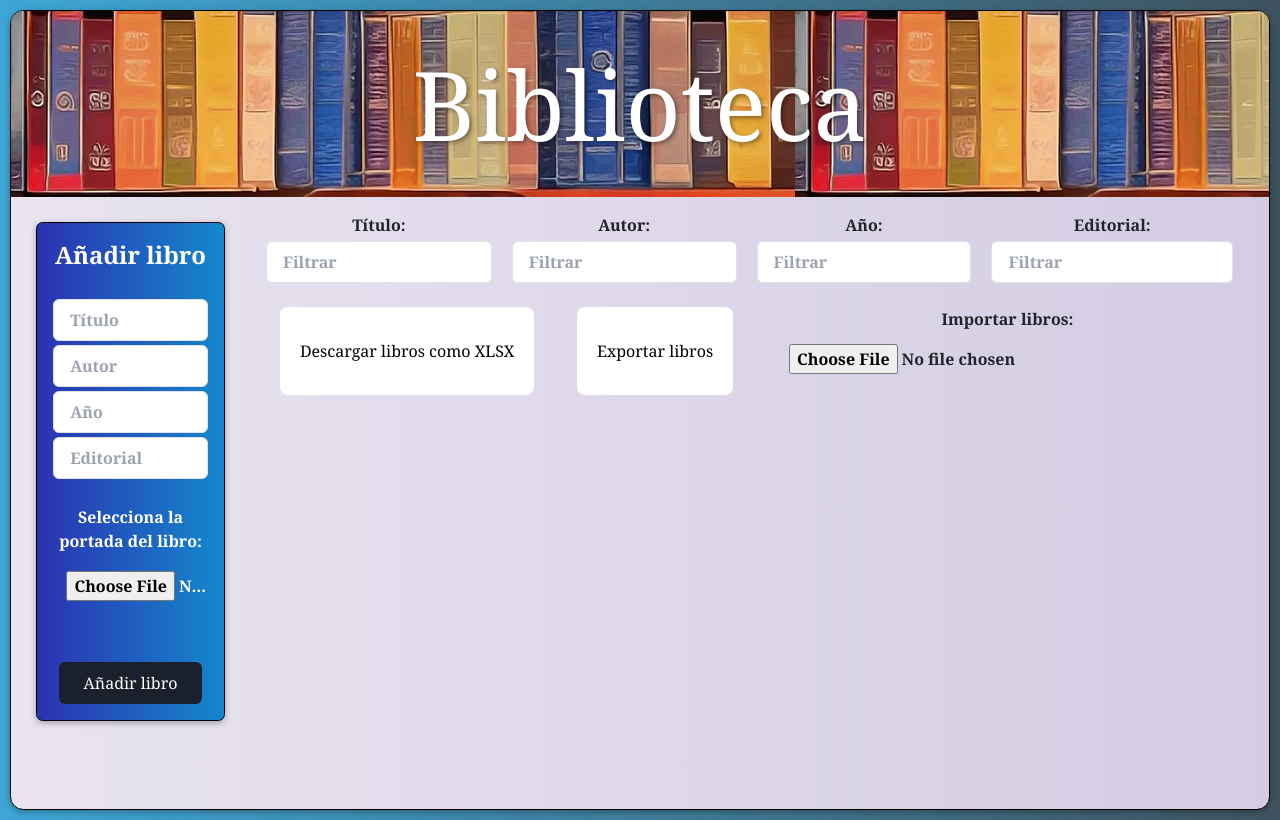
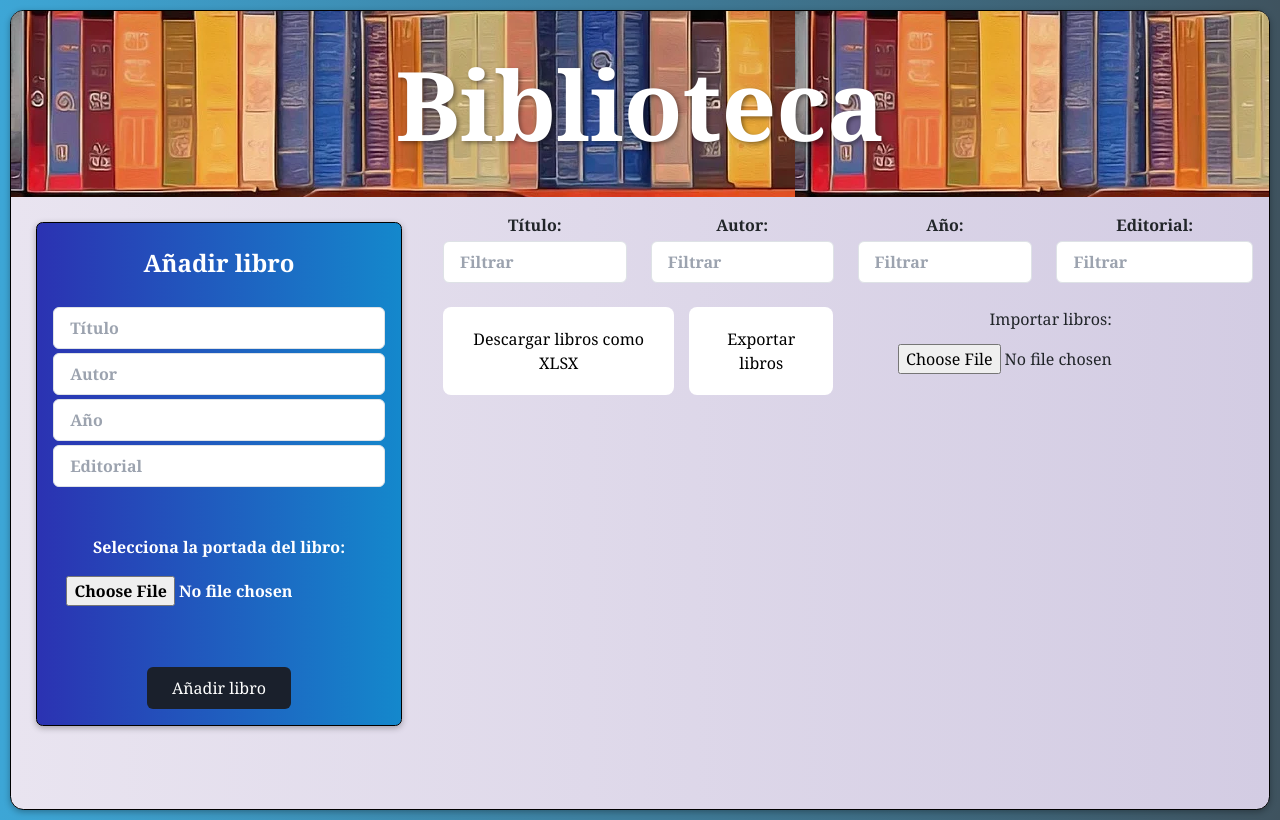
Before and after one commit to Criscode2022/biblioteca, a React (Vite) app: page / in a window 1280 px wide. Built offline with nearby package versions, Linux system fonts and the light colour scheme.

Commit message:
Improve styles, layout and clean code

```diff
--- a/src/App.css
+++ b/src/App.css
@@ -1,50 +1,45 @@
-@import 'tailwindcss/base';
-@import 'tailwindcss/components';
-@import 'tailwindcss/utilities';
+@import "tailwindcss/base";
+@import "tailwindcss/components";
+@import "tailwindcss/utilities";
 
 * {
   box-sizing: border-box;
   max-width: 100% !important;
 }
 
-
 #root {
   margin: 0;
   padding: 0;
   text-align: center;
-  background: #D3CCE3;
+  background: #d3cce3;
   /* fallback for old browsers */
-  background: -webkit-linear-gradient(to right, #E9E4F0, #D3CCE3);
+  background: -webkit-linear-gradient(to right, #e9e4f0, #d3cce3);
   /* Chrome 10-25, Safari 5.1-6 */
-  background: linear-gradient(to right, #E9E4F0, #D3CCE3);
+  background: linear-gradient(to right, #e9e4f0, #d3cce3);
   /* W3C, IE 10+/ Edge, Firefox 16+, Chrome 26+, Opera 12+, Safari 7+ */
-
 
   border: solid black 1px;
   border-radius: 10pt;
   box-shadow: 0 2px 6px rgba(0, 0, 0, 0.3) !important;
-  font-family: Georgia, 'Times New Roman', Times, serif;
+  font-family: Georgia, "Times New Roman", Times, serif;
   width: fit-content;
   min-height: 100vh;
   height: fit-content;
 }
 
 body {
-
   background: #314755 !important;
   /* fallback for old browsers */
   background: -webkit-linear-gradient(to right, #26a0da, #425561) !important;
   /* Chrome 10-25, Safari 5.1-6 */
   background: linear-gradient(to right, #3da6d6, #3f535f) !important;
-  font-family: Georgia, 'Times New Roman', Times, serif;
-  padding:10px;
-
+  font-family: Georgia, "Times New Roman", Times, serif;
+  padding: 10px;
 }
 
 html {
   margin: 0;
   height: 100%;
-
 }
 
 .card {
@@ -63,19 +58,18 @@ html {
 .sidebar {
   flex: 0 0 15%;
   padding: 1rem;
-  background: #1488CC;
-  background: -webkit-linear-gradient(to right, #2B32B2, #1488CC);
-  background: linear-gradient(to right, #2B32B2, #1488CC);
+  background: #1488cc;
+  background: -webkit-linear-gradient(to right, #2b32b2, #1488cc);
+  background: linear-gradient(to right, #2b32b2, #1488cc);
   border: solid black 1px;
   border-radius: 5pt;
   box-shadow: 0 2px 6px rgba(0, 0, 0, 0.3) !important;
   height: 100%;
   font-weight: bold;
-  font-family: Georgia, 'Times New Roman', Times, serif;
+  font-family: Georgia, "Times New Roman", Times, serif;
   margin: 2%;
   width: fit-content;
 }
-
 
 .main-content {
   flex: 1;
@@ -87,16 +81,11 @@ html {
   max-width: 100%;
 }
 
-
 h1 {
-
   text-align: center !important;
   font-weight: bold;
   text-shadow: 2px 2px 4px rgba(0, 0, 0, 0.4);
-
 }
-
-
 
 @media (max-width: 950px) {
   .app-container {
@@ -105,11 +94,9 @@ h1 {
     justify-content: space-between;
     align-items: center;
   }
-
 }
 
-#tit {
-
+.title {
   margin: 0;
   padding: 30pt;
   font-size: 6rem;
@@ -117,60 +104,45 @@ h1 {
   background-image: url(assets/books2.webp) !important;
   border-top-left-radius: 9pt;
   border-top-right-radius: 9pt;
-
-
 }
 
 input {
-
   padding: 10pt;
 }
 
 #flex {
-
   display: flex;
   justify-content: space-around;
   max-width: 100%;
   gap: 15px;
 }
 
-
 @media (max-width: 580px) {
-
   #flex {
     flex-direction: column;
     gap: 10px;
-
   }
 
   button {
     width: 100% !important;
   }
 
-@media (max-width: 480px) {
-
-    #tit {
-
+  @media (max-width: 480px) {
+    .title {
       font-size: 3rem;
     }
 
     .app-container {
-
       width: 95vw;
-
     }
 
-
-
     .sidebar {
-
       width: 90%;
       margin: 0 auto;
       margin-bottom: 10px;
     }
 
     .sidebar * {
-
       margin: auto;
     }
   }
--- a/src/App.jsx
+++ b/src/App.jsx
@@ -1,10 +1,10 @@
-import React, { useState, useEffect } from 'react';
+import 'bootstrap/dist/css/bootstrap.min.css';
+import React, { useEffect, useState } from 'react';
+import * as XLSX from 'xlsx';
 import './App.css';
+import FiltroLibros from './FiltroLibros.jsx';
+import FormularioLibros from './FormularioLibros';
 import ListaLibros from './ListaLibros';
-import FormularioLibros from './FormularioLibros';
-import FiltroLibros from './FiltroLibros.jsx';
-import 'bootstrap/dist/css/bootstrap.min.css';
-import * as XLSX from 'xlsx';
 
 const App = () => {
   const [libros, setLibros] = useState(JSON.parse(localStorage.getItem('libros')) || []);
@@ -56,8 +56,9 @@ const App = () => {
 
   return (
     <div className="App">
-    <h1 id='tit'>Biblioteca</h1>
+      <h1 className='title'>Biblioteca</h1>
       <div className="app-container">
+
         <div className="sidebar">
           <FormularioLibros addLibro={addLibro} />
         </div>
@@ -65,9 +66,9 @@ const App = () => {
           <FiltroLibros filtros={filtros} setFiltros={setFiltros} />
           <ListaLibros libros={filteredLibros} eliminarLibro={eliminarLibro} />
           <div id='flex'>
-                  <button className="text-black bg-white dark:text-white dark:bg-black" onClick={exportToExcel}>Descargar libros como XLSX</button>
+            <button className="text-black bg-white" onClick={exportToExcel}>Descargar libros como XLSX</button>
             <button
-  className="text-black bg-white dark:text-white dark:bg-black"
+              className="text-black bg-white"
               onClick={() => {
                 const data = JSON.stringify(libros);
                 const dataUri = `data:application/json;charset=utf-8,${encodeURIComponent(data)}`;
@@ -80,6 +81,9 @@ const App = () => {
 
               Exportar libros
             </button>
+
+
+
             <label>
               Importar libros:
               <input
--- a/src/FiltroLibros.css
+++ /dev/null
@@ -1,53 +0,0 @@
-.filters-container {
-  display: flex;
-  justify-content: space-between;
-  flex-wrap: wrap;
-}
-
-.filters-container label {
-  margin-right: 20px;
-}
-
-@media (min-width: 768px) {
-  .filters-container {
-    flex-wrap: nowrap;
-  }
-
-}
-
-* {
-  max-width: 100%;
-  width: 100%;
-}
-
-label {
-  width: fit-content;
-}
-
-button {
-  width: fit-content;
-}
-
-label {
-
-  font-weight: bold;
-}
-
-@media (max-width: 767px) {
-
-  input {
-
-    display: block;
-    max-width: 280px !important;
-  }
-
-}
-
-@media (max-width: 564px) {
-
-  .filters-container {
-    flex-direction: column;
-    align-items: center;
-  }
-
-}
--- a/src/FiltroLibros.jsx
+++ b/src/FiltroLibros.jsx
@@ -1,38 +1,36 @@
-import React from "react";
 import PropTypes from "prop-types";
-import "./FiltroLibros.css";
 
 const FiltroLibros = ({ filtros, setFiltros }) => {
 
   const handleChange = (e) => {
     const { name, value } = e.target;
 
-    // Convertir año a número
     const finalValue = name === "year" ? Number(value) : value;
     setFiltros((prevFilters) => ({ ...prevFilters, [name]: finalValue }));
   };
 
   return (
-    <div className="filters-container">
-      <label className="mb-4">
+    <>
+      <div className="!hidden md:!flex justify-around gap-4">
+
+        <label className="font-semibold mb-4">
           Título:
           <input
             placeholder="Filtrar"
-          className="border border-gray-300 px-3 py-2 mt-1 rounded w-full max-w-md dark:text-white"
+            className="border border-gray-300 px-3 py-2 mt-1 rounded w-full max-w-md"
             type="text"
             name="titulo"
             value={filtros.titulo || ""}
             onChange={handleChange}
             maxLength={60}
-
           />
         </label>
 
-      <label className="mb-4">
+        <label className="font-semibold mb-4">
           Autor:
           <input
             placeholder="Filtrar"
-          className="border border-gray-300 px-3 py-2 mt-1 rounded w-full max-w-md dark:text-white"
+            className="border border-gray-300 px-3 py-2 mt-1 rounded w-full max-w-md"
             type="text"
             name="autor"
             value={filtros.autor || ""}
@@ -41,11 +39,11 @@ const FiltroLibros = ({ filtros, setFiltros }) => {
           />
         </label>
 
-      <label className="mb-4">
+        <label className="font-semibold mb-4">
           Año:
           <input
             placeholder="Filtrar"
-          className="border border-gray-300 px-3 py-2 mt-1 rounded w-full max-w-md dark:text-white"
+            className="border border-gray-300 px-3 py-2 mt-1 rounded w-full max-w-md "
             type="number"
             name="year"
             value={filtros.year || ""}
@@ -54,11 +52,11 @@ const FiltroLibros = ({ filtros, setFiltros }) => {
           />
         </label>
 
-      <label className="mb-4">
+        <label className="font-semibold mb-4">
           Editorial:
           <input
             placeholder="Filtrar"
-          className="border border-gray-300 px-3 py-2 mt-1 rounded w-full max-w-md dark:text-white"
+            className="border border-gray-300 px-3 py-2 mt-1 rounded w-full max-w-md "
             type="text"
             name="editorial"
             value={filtros.editorial || ""}
@@ -67,6 +65,64 @@ const FiltroLibros = ({ filtros, setFiltros }) => {
           />
         </label>
       </div>
+
+      <div className="md:hidden flex flex-col">
+        <details>
+          <summary className="bg-white  rounded shadow px-4 py-2 mb-2">Buscar</summary>
+
+          <label className="w-full font-semibold mb-4">
+            Título
+            <input
+              placeholder="Título"
+              className="w-full py-2 mt-1 rounded "
+              type="text"
+              name="titulo"
+              value={filtros.titulo || ""}
+              onChange={handleChange}
+              maxLength={60}
+            />
+          </label>
+
+          <label className="w-full font-semibold mb-4">
+            Autor
+            <input
+              placeholder="Autor"
+              className="w-full py-2 mt-1 rounded "
+              type="text"
+              name="autor"
+              value={filtros.autor || ""}
+              onChange={handleChange}
+              maxLength={40}
+            />
+          </label>
+
+          <label className="w-full font-semibold mb-4">
+            Año
+            <input
+              placeholder="Año"
+              className="w-full px-3 py-2 mt-1 rounded max-w-md "
+              type="number"
+              name="year"
+              value={filtros.year || ""}
+              onChange={handleChange}
+              max={9999}
+            />
+          </label>
+          <label className="w-full font-semibold mb-4">
+            Editorial
+            <input
+              placeholder="Editorial"
+              className="w-full px-3 py-2 mt-1 rounded max-w-md "
+              type="text"
+              name="editorial"
+              value={filtros.editorial || ""}
+              onChange={handleChange}
+              maxLength={30}
+            />
+          </label>
+        </details>
+      </div>
+    </>
   );
 };
 
--- a/src/FormularioLibros.css
+++ /dev/null
@@ -1,15 +0,0 @@
-h2 {
-
-    margin-bottom: 20pt;
-    color: white !important;
-}
-
-#divIMG {
-
-    margin-top: 20pt;
-}
-
-#divIMG label {
-
-    color: white;
-}
--- a/src/FormularioLibros.jsx
+++ b/src/FormularioLibros.jsx
@@ -1,6 +1,5 @@
+import 'bootstrap/dist/css/bootstrap.min.css';
 import { useState } from 'react';
-import './FormularioLibros.css';
-import 'bootstrap/dist/css/bootstrap.min.css';
 
 const FormularioLibros = ({ addLibro }) => {
   const [titulo, setTitulo] = useState('');
@@ -47,7 +46,7 @@ const FormularioLibros = ({ addLibro }) => {
 
   return (
     <form onSubmit={handleSubmit} className="mx-auto">
-      <h2 className="text-2xl font-bold mb-4">Añadir libro</h2>
+      <h2 className="text-2xl font-bold mt-2 text-white mb-4">Añadir libro</h2>
 
       <div className="flex">
         <input
@@ -55,7 +54,7 @@ const FormularioLibros = ({ addLibro }) => {
           placeholder='Título'
           value={titulo}
           onChange={(e) => setTitulo(e.target.value)}
-            className="border border-gray-300 px-3 py-2 mt-1 rounded w-full max-w-md dark:text-white"
+          className="border border-gray-300 px-3 py-2 mt-1 rounded w-full max-w-md "
           maxLength={60}
         />
       </div>
@@ -66,7 +65,7 @@ const FormularioLibros = ({ addLibro }) => {
           placeholder='Autor'
           value={autor}
           onChange={(e) => setAutor(e.target.value)}
-            className="border border-gray-300 px-3 py-2 mt-1 rounded w-full max-w-md dark:text-white"
+          className="border border-gray-300 px-3 py-2 mt-1 rounded w-full max-w-md "
           maxLength={40}
 
         />
@@ -81,7 +80,7 @@ const FormularioLibros = ({ addLibro }) => {
             const value = Number(e.target.value);
             setYear(isNaN(value) ? '' : value.toString());
           }}
-            className="border border-gray-300 px-3 py-2 mt-1 rounded w-full max-w-md dark:text-white"
+          className="border border-gray-300 px-3 py-2 mt-1 rounded w-full max-w-md "
           max={9999}
         />
       </div>
@@ -92,13 +91,13 @@ const FormularioLibros = ({ addLibro }) => {
           placeholder='Editorial'
           value={editorial}
           onChange={(e) => setEditorial(e.target.value)}
-            className="border border-gray-300 px-3 py-2 mt-1 rounded w-full max-w-md dark:text-white"
+          className="border border-gray-300 px-3 py-2 mt-1 rounded w-full max-w-md "
           maxLength={30}
         />
       </div>
 
-      <div id='divIMG' className="flex">
-        <label className="block mb-4 flex-grow">
+      <div className="flex mt-5">
+        <label className="block mb-4 flex-grow text-white">
           Selecciona la portada del libro:
           <input
             type="file"
--- a/src/ListaLibros.css
+++ b/src/ListaLibros.css
@@ -1,5 +1,4 @@
 #listaLibros {
-
-    display: flex;
-    gap: 10px
+  display: flex;
+  gap: 10px;
 }
--- a/src/ListaLibros.jsx
+++ b/src/ListaLibros.jsx
@@ -1,6 +1,5 @@
-import React from 'react';
 import Libro from './Libro';
-import './ListaLibros.css'
+import './ListaLibros.css';
 
 const ListaLibros = ({ libros, eliminarLibro }) => (
   <div id='listaLibros' className="d-flex flex-wrap justify-content-center">
--- a/src/index.css
+++ b/src/index.css
@@ -2,11 +2,9 @@
   font-family: Inter, system-ui, Avenir, Helvetica, Arial, sans-serif;
   line-height: 1.5;
   font-weight: 400;
-
   color-scheme: light dark;
   color: rgba(255, 255, 255, 0.87);
   background-color: #242424;
-
   font-synthesis: none;
   text-rendering: optimizeLegibility;
   -webkit-font-smoothing: antialiased;
--- a/tailwind.config.js
+++ b/tailwind.config.js
@@ -1,6 +1,5 @@
 export default {
   purge: ["./index.html", "./src/**/*.{vue,js,ts,jsx,tsx}"],
-  darkMode: false, // or 'media' or 'class'
   theme: {
     extend: {},
   },
```
Also changed, not shown: src/Libro.jsx (+7 -7 lines). Lines whose indentation alone changed are shown as unchanged.
